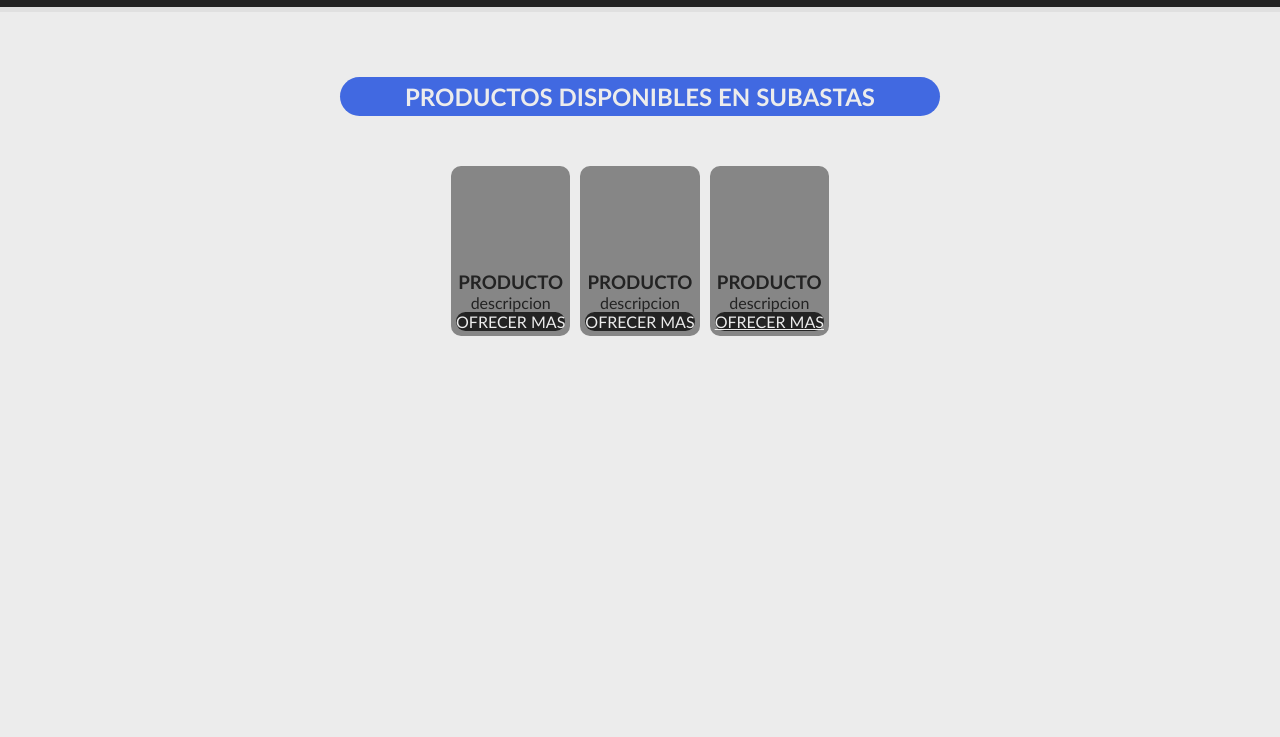
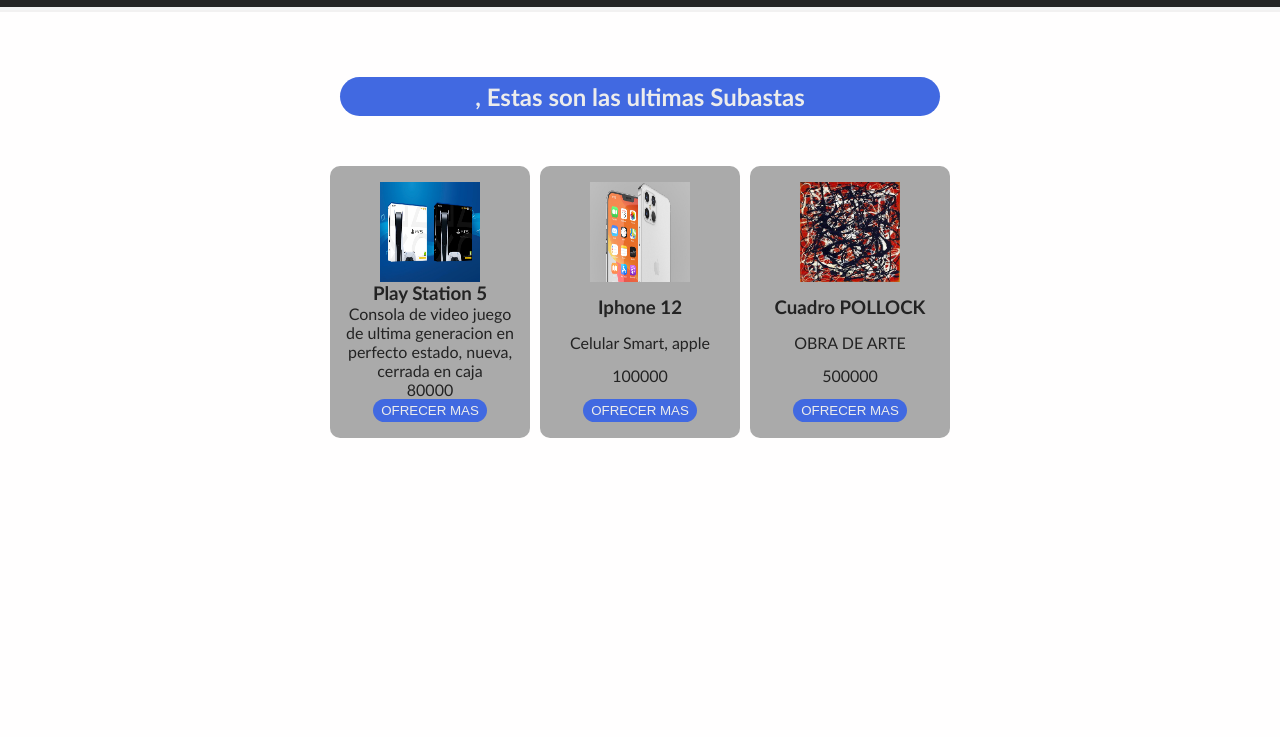
Before and after one commit to JulianMedd/proyectoJavascript, a plain HTML site: page secciones/subastas.html in a window 1280 px wide. Shown: the part 63-800 px from the top of the page. Drawn offline with Linux system fonts and the light colour scheme.

Commit message:
Agregando interaccion con el html al proyecto

```diff
--- a/css/estilos.css
+++ b/css/estilos.css
@@ -7,7 +7,7 @@
 body{
     font-family: 'Gill Sans', 'Gill Sans MT', Calibri, 'Trebuchet MS', sans-serif;
     color: #232323;
-    background-color: #ececec;
+    background-color: #fffefe;
 }
 
 ul li{
@@ -74,17 +74,24 @@
 }
 
 .productosSubastado .productosSubastado__contenedor article{
-    background-color: #868686;
+    background-color: #aaaaaa;
     border-radius: 10px;
     margin: 0px 5px;
-    padding: 5px;
+    padding: 1rem;
     text-align: center;
+    width: 200px;
+    display: flex;
+    flex-direction: column;
+    align-items: center;
+    justify-content: space-between;
 }
 
 .productosSubastado .productosSubastado__contenedor article .btn{
-    background-color: #232323;
+    background-color: royalblue;
     border-radius: 25px;
     color: #ececec;
+    padding: .25rem .5rem;
+    border: none;
 }
 
 .productosSubastado .productosSubastado__contenedor article .btn:hover{
@@ -93,6 +100,12 @@
 }
 
 .productosSubastado .productosSubastado__contenedor article .img{
-    width: 100%;
+    width: 100px;
+    height: 100px;
+    display: block;
+}
+
+.productosSubastado .productosSubastado__contenedor article .img img{
+    width: 100px;
     height: 100px;
 }
--- /dev/null
+++ b/js/dom.js
@@ -0,0 +1,57 @@
+function constructorCajaProducto(producto) {
+    const article = document.createElement('article');
+    const div = document.createElement('div');
+    const image = document.createElement('img');
+    const title = document.createElement('h3');
+    const descripcion = document.createElement('p');
+    const precio = document.createElement('p');
+    const button = document.createElement('button');
+
+    image.src = producto.image;
+    title.textContent = producto.name;
+    descripcion.textContent = producto.description;
+    precio.textContent = producto.prieceByUser;
+    button.textContent = 'OFRECER MAS';
+
+    article.classList.add('producto');
+    div.classList.add('img');
+    precio.classList.add('producto__precio');
+    button.classList.add('btn');
+    button.id = 'btn'
+
+
+    div.appendChild(image);
+    article.appendChild(div);
+    article.appendChild(title);
+    article.appendChild(descripcion);
+    article.appendChild(precio);
+    article.appendChild(button);
+
+    console.log(article)
+    return article;
+
+}
+
+window.addEventListener('load', function() {
+
+    const productosContenedor = document.getElementById('productosSubastado__contenedor');
+
+    products.forEach(function(producto){
+        if(producto.Stock){
+            const cajaProducto = constructorCajaProducto(producto);
+            productosContenedor.appendChild(cajaProducto);
+        }
+    });
+
+    const ofrecerMas = document.getElementById('btn');
+
+    ofrecerMas.addEventListener('click',() => {
+
+        let oferta = prompt('INGRESE SU OFERTA');
+        if(parseInt(oferta) > products.prieceByUser){
+            this.precio.textContent = oferta;
+        }else{
+            alert('oferta INVALIDA');
+        }
+    })
+})
--- /dev/null
+++ b/js/productos.js
@@ -0,0 +1,19 @@
+let products =[{
+    "image" : '../img/play5.jpg',
+    "name" : 'Play Station 5',
+    "description" : 'Consola de video juego de ultima generacion en perfecto estado, nueva, cerrada en caja',
+    "prieceByUser" : 80000,
+    "Stock" : true,
+},{
+    "image" : '../img/iphone12.jpg',
+    "name" : 'Iphone 12',
+    "description" : 'Celular Smart, apple',
+    "prieceByUser" : 100000,
+    "Stock" : true,
+},{
+    "image" : '../img/cuadroPollock.jpg',
+    "name" : 'Cuadro POLLOCK',
+    "description" : 'OBRA DE ARTE',
+    "prieceByUser" : 500000,
+    "Stock" : true,
+}]
--- /dev/null
+++ b/js/storage.js
@@ -0,0 +1,11 @@
+const linkUsuario = document.getElementById('linkUsuario');
+const title = document.getElementById('productosTitulo');
+
+
+linkUsuario.addEventListener('click', () => {
+    let userName = prompt('ingrese su nomobre de usuario');
+
+    localStorage.setItem('user', userName);
+
+    title.textContent = localStorage.getItem('user');
+})
--- a/secciones/subastas.html
+++ b/secciones/subastas.html
@@ -7,7 +7,6 @@
     <link rel="stylesheet" href="../css/estilos.css">
     <title>SUBASTAS</title>
 
-    <script src="js/index.js"></script>
 </head>
 <body>
     <header class="cabecera">
@@ -24,42 +23,49 @@
                         <a href="../secciones/subastas.html">SUBASTAS</a>
                     </li>
                     <li>
-                        <a href="#">CONTACTO</a>
+                        <a href="#" id="linkUsuario">ingrese usuario</a>
                     </li>
                 </ul>
             </nav>
         </div>
     </header>
     <section class="productosSubastado">
-        <div class="productosSubastado__contenedor">
+        <div class="productosSubastado__contenedor" id="productosSubastado__contenedor">
             <div>
-                <h1>PRODUCTOS DISPONIBLES EN SUBASTAS</h1>
+                <h1 ><strong id="productosTitulo"></strong>, Estas son las ultimas Subastas</h1>
             </div>
-            <article class="">
+            <!-- <article class="producto">
                 <div class="img">
                 </div>
                 <h3>PRODUCTO</h3>
                 <p>descripcion</p>
-                <a class="btn">OFRECER MAS</a>
+                <p class="producto__precio"></p>
+                <input type="button" class="btn" value="OFRECER MAS">
             </article>
-            <article class="">
+            <article class="producto">
                 <div class="img">
                 </div>
                 <h3>PRODUCTO</h3>
                 <p>descripcion</p>
-                <a class="btn">OFRECER MAS</a>
+                <p class="producto__precio"></p>
+                <input type="button" class="btn" value="OFRECER MAS">
             </article>
-            <article class="">
+            <article class="producto">
                 <div class="img">
                 </div>
                 <h3>PRODUCTO</h3>
                 <p>descripcion</p>
-                <a href="#" class="btn">OFRECER MAS</a>
-            </article>
+                <p class="producto__precio"></p>
+                <input type="button" class="btn" value="OFRECER MAS">
+            </article> -->
         </div>
     </section>
 
-    <script src="js/ProductoSubastar.js"></script>
+
+    <script src="../js/productos.js"></script>
+    <script src="../js/ProductoSubastar.js"></script>
+    <script src="../js/storage.js"></script>
+    <script src="../js/dom.js"></script>
 
 </body>
 </html>
```
Also changed, not shown: index.html (+1 -1 lines), img/Play5.jpg (added), img/cuadroPollock.jpg (added), img/iPhone12.jpg (added).
